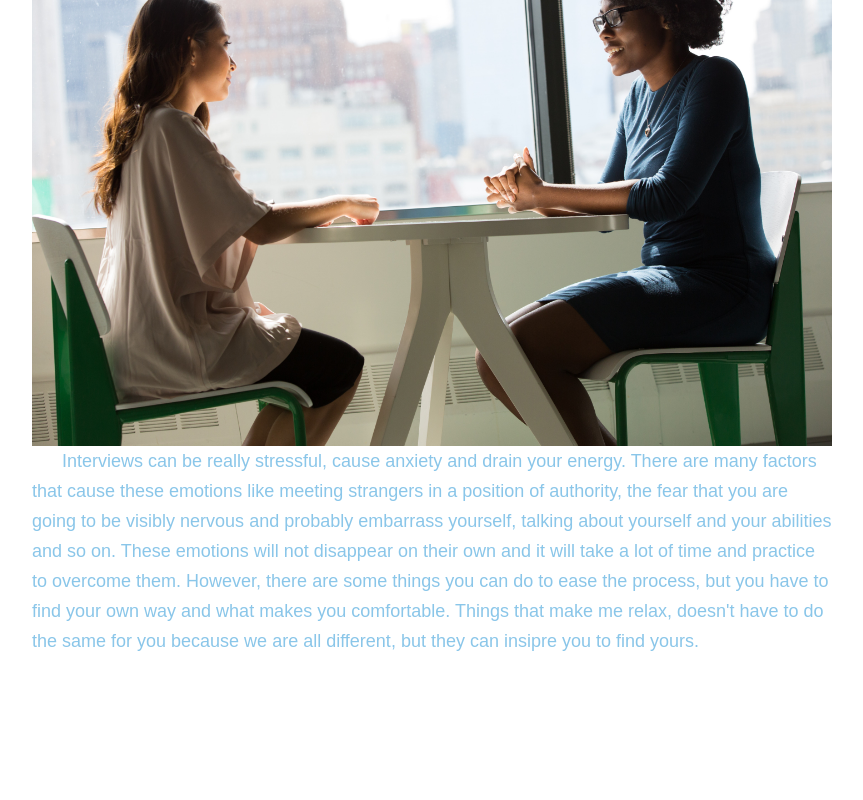
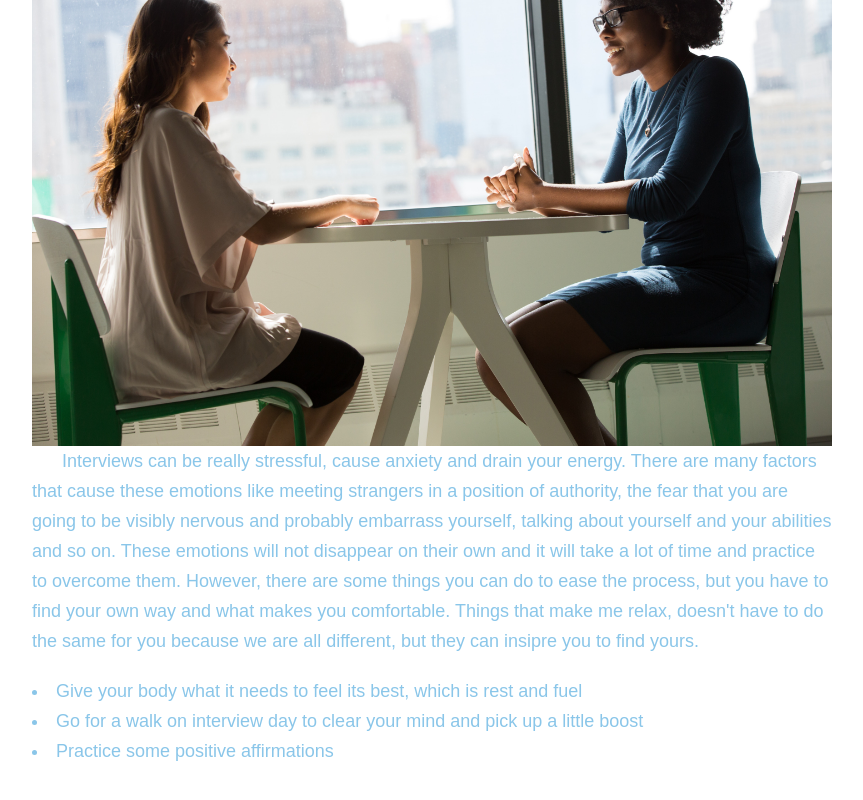
Before and after one commit to paulinemarg/myBlog, a React (Create React App) app: page /interview in a window 1280 px wide. Shown: the part 212-1012 px from the top of the page, without its empty margins (208-1071 px from the left). Before the commit the page ends 938 px from the top, so only its background shows below. Built offline with nearby package versions, Linux system fonts and the light colour scheme; the HTML template or start-up script is replaced by a standard one.

Commit message:
updated interview

```diff
--- a/src/components/pages/Interview.jsx
+++ b/src/components/pages/Interview.jsx
@@ -11,6 +11,11 @@ export default function Interview() {
             Interviews can be really stressful, cause anxiety and drain your energy. There are many factors that cause these emotions like meeting strangers in a position of authority, the fear that you are going to be visibly nervous and probably embarrass yourself, talking about yourself and your abilities and so on.
             These emotions will not disappear on their own and it will take a lot of time and practice to overcome them. However, there are some things you can do to ease the process, but you have to find your own way and what makes you comfortable. Things that make me relax, doesn't have to do the same for you because we are all different, but they can insipre you to find yours.
           </div>
+          <div>
+            <li>Give your body what it needs to feel its best, which is rest and fuel </li>
+            <li>Go for a walk on interview day to clear your mind and pick up a little boost</li>
+            <li>Practice some positive affirmations</li>
+          </div>
         </div>
     </div>
   );
```
